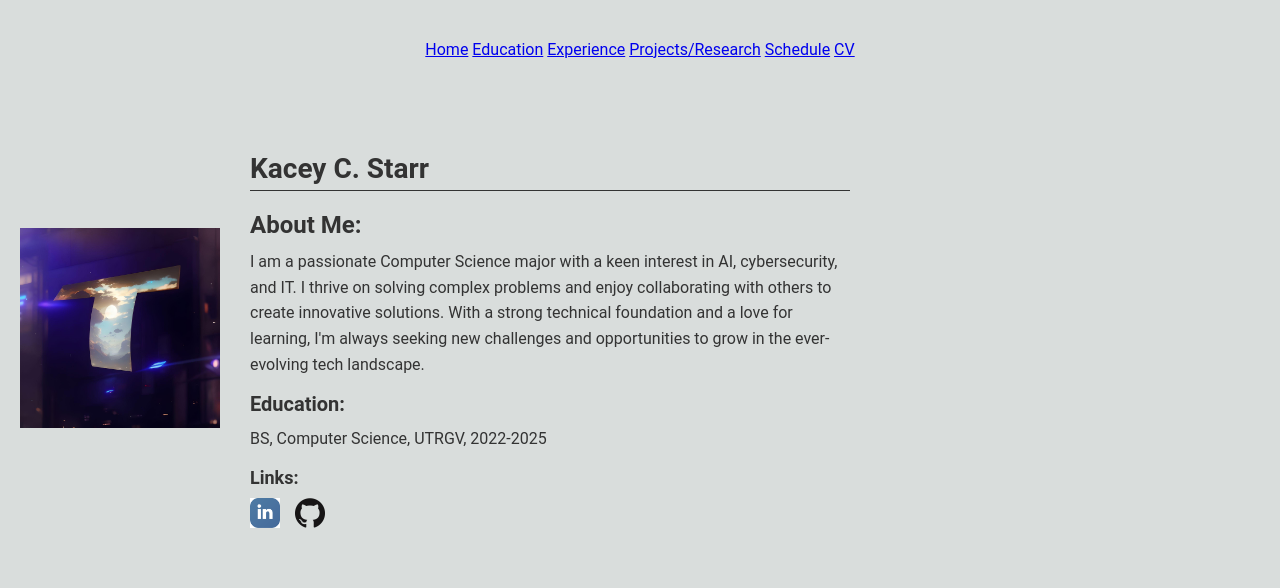
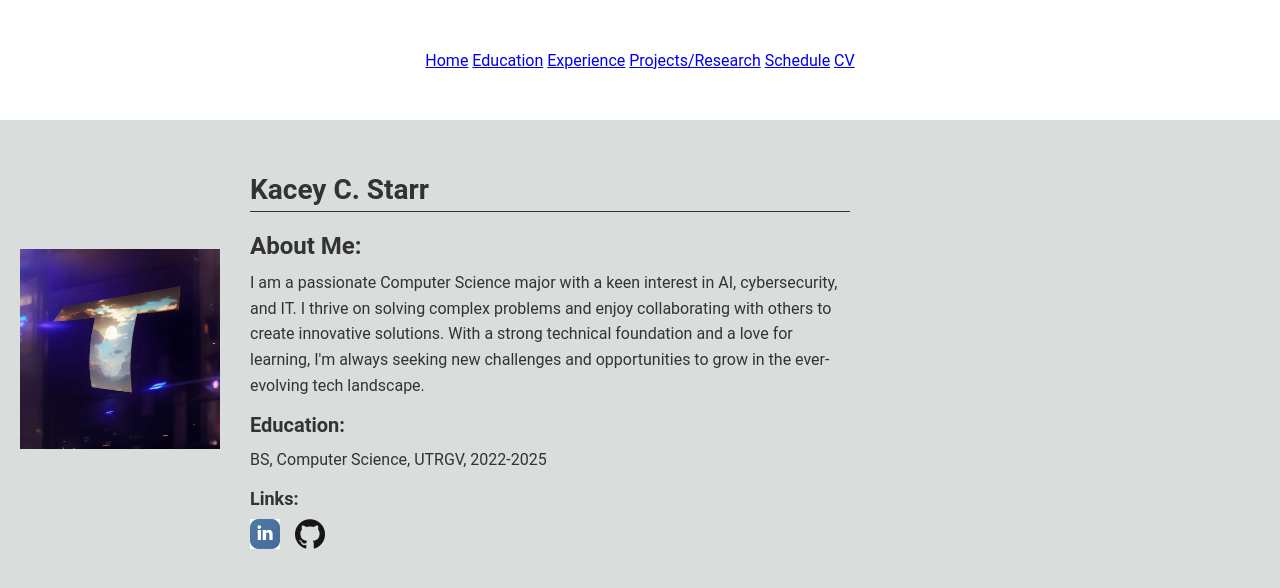
Before and after one commit to KaceyStarr/kaceycstarr, a plain HTML site: page Personal Website/body.html in a window 1280 px wide. Drawn offline with Linux system fonts and the light colour scheme.

Commit message:
Added the white bar

```diff
--- a/Personal Website/body.html
+++ b/Personal Website/body.html
@@ -8,9 +8,10 @@
 </head>
 <body>
     <header>
+        <!-- Nav Bar goes here: -->
         <nav>
             <a href="#" class="active">Home</a>
-            <a href="education.html" class="active">Education</a> <!-- Link to education page -->
+            <a href="education.html" class="active">Education</a>
             <a href="experience.html">Experience</a>
             <a href="projects.html">Projects/Research</a>
             <a href="schedule.html">Schedule</a>
--- a/Personal Website/stylehome.css
+++ b/Personal Website/stylehome.css
@@ -1,11 +1,13 @@
-/* General Styles */
+/* General font for the website */
 body {
     background-color: #D9DDDC; /* Pearl River */
     color: #333; /* Darker text color for contrast */
     margin: 0;
     padding: 20px;
     font-family: 'Roboto', sans-serif; /* Set a base font */
+    margin-top: 80px; /* Making the nav-bar spaced out*/
 }
+
 
 /* Header Styles */
 header {
@@ -13,6 +15,15 @@ header {
     justify-content: center; /* Center all items in the header */
     align-items: center;
     padding: 20px 0;
+
+    /*Creating the NavBar background */
+    background-color: white;
+    position: fixed;
+    top: 0;
+    left: 0;
+    right: 0;
+    height: 80px;
+
 }
 
 .logo {
```
